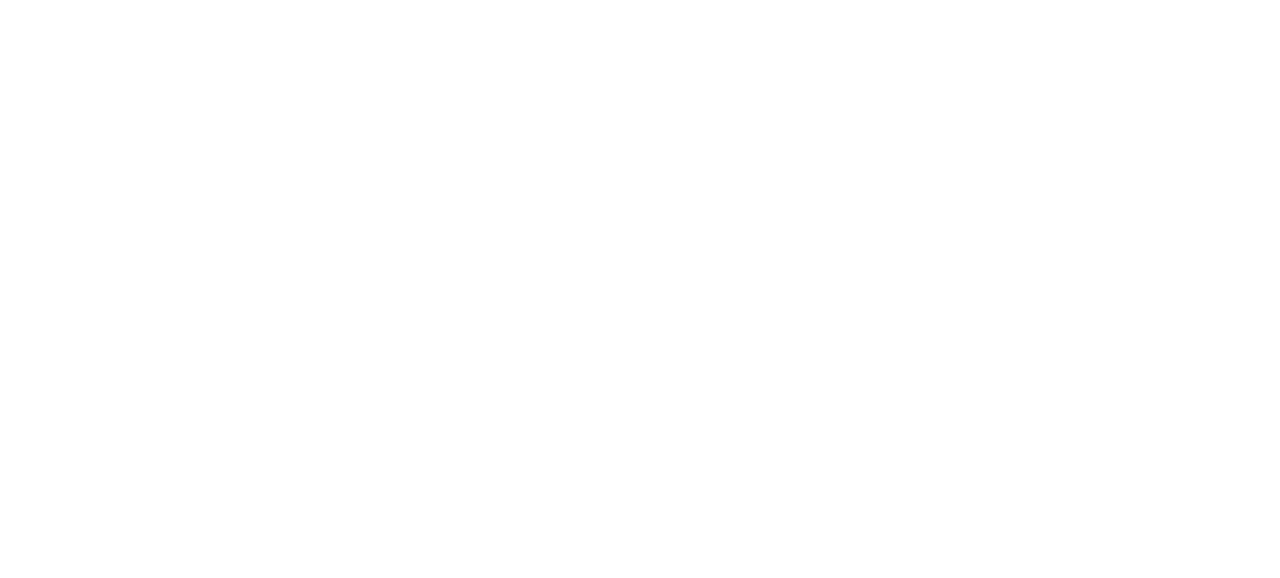
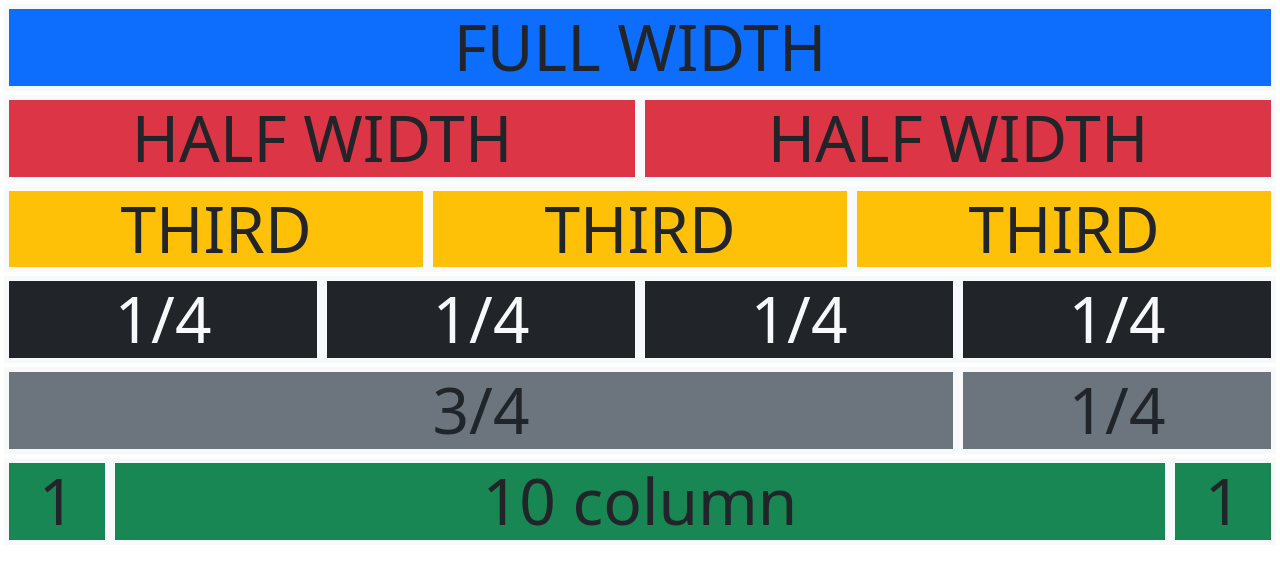
Before and after one commit to SusannaBH/practicaBootstrap, a website: page HTML/gridSA.html in a window 1280 px wide. Drawn offline with nearby package versions, Linux system fonts and the light colour scheme.

Commit message:
Ejercicios Ok

```diff
--- a/HTML/gridSA.html
+++ b/HTML/gridSA.html
@@ -4,8 +4,41 @@
     <meta charset="UTF-8">
     <meta name="viewport" content="width=device-width, initial-scale=1.0">
     <title>Ejercicio Grid SIN ANCHO</title>
+    <!-- Fichero que llama al archivo Bootstrap -->
+    <link rel="stylesheet" href="../styleGridSA.css">
 </head>
-<body>
+<body class="text-center display-3">
+    <div class="row m-1">
+        <div class="col bg-primary border border-5 border-light">FULL WIDTH</div>
+    </div>
+    <div class="row m-1">
+        <div class="col bg-danger border border-5 border-light">HALF WIDTH</div>
+        <div class="col bg-danger border border-5 border-light">HALF WIDTH</div>
+    </div>
+    <div class="row m-1">
+        <div class="col bg-warning border border-5 border-light">THIRD</div>
+        <div class="col bg-warning border border-5 border-light">THIRD</div>
+        <div class="col bg-warning border border-5 border-light">THIRD</div>
+    </div>
+    <div class="row m-1">
+        <div class="col bg-dark text-light border border-5 border-light">1/4</div>
+        <div class="col bg-dark text-light border border-5 border-light">1/4</div>
+        <div class="col bg-dark text-light border border-5 border-light">1/4</div>
+        <div class="col bg-dark text-light border border-5 border-light">1/4</div>
+    </div>
+    <div class="row m-1">
+        <div class="col-9 bg-secondary border border-5 border-light">3/4</div>
+        <div class="col-3 bg-secondary border border-5 border-light">1/4</div>
+    </div>
+    <div class="row m-1">
+        <div class="col-1 bg-success border border-5 border-light">1</div>
+        <div class="col-10 bg-success border border-5 border-light">10 column</div>
+        <div class="col-1 bg-success border border-5 border-light">1</div>
+    </div>
 
+    <!-- Popper File -->
+    <script src="../node_modules/@popperjs/core/dist/umd/popper.min.js"></script>
+    <!-- Bootstrap File -->
+    <script src="../node_modules/bootstrap/dist/js/bootstrap.min.js"></script>
 </body>
 </html>
```
